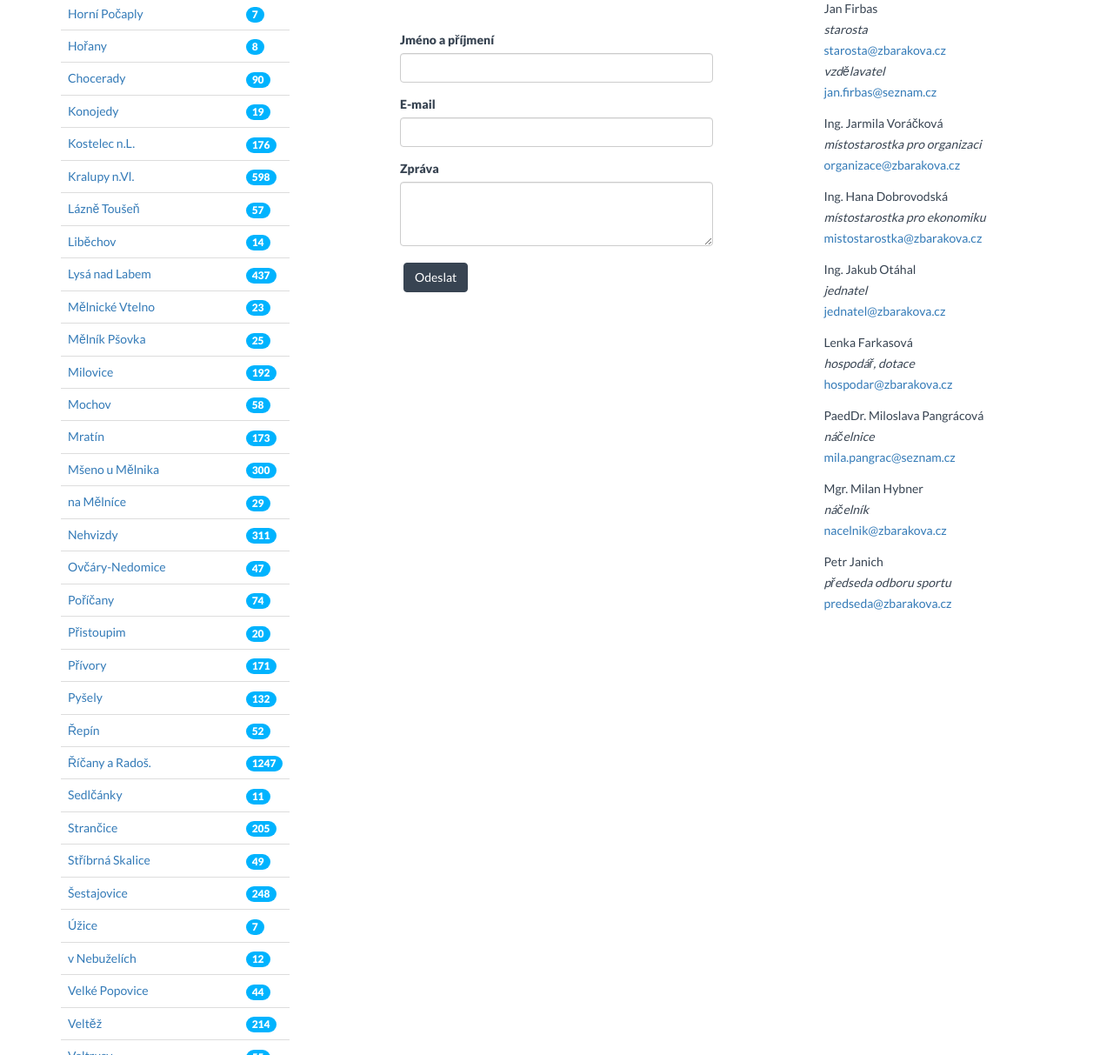
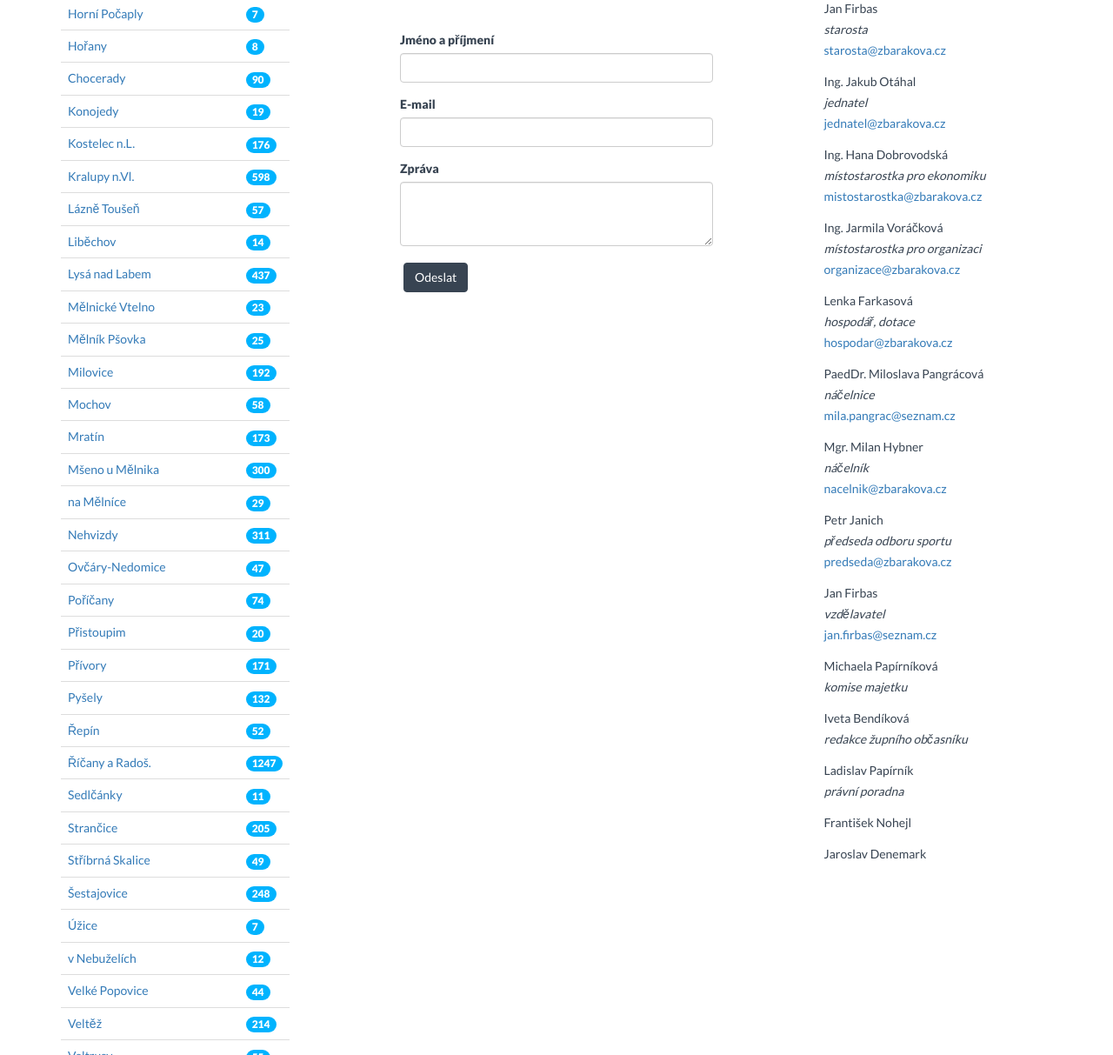
Before and after one commit to milanhybner/zbarakova.cz, a Jekyll site: the page built from kontakty.md, in a window 1280 px wide and 1400 px high, scrolled down 363 px, cut to the strip 187-1400 px from the top of the window. Shown: the whole strip at 87% size. Built offline with Jekyll 4.4.1, drawn with Linux system fonts in a browser that asks for light colours; nearby versions of some CDN libraries.

Commit message:
opraveny kontakty a akce a vytvořeny strány VO

```diff
--- a/kontakty.md
+++ b/kontakty.md
@@ -444,43 +444,78 @@ Lenka Brandová<br />
 
 <h4>Předsednictvo</h4>
 
+
 <p>
 Jan Firbas<br />
 <em>starosta</em><br />
 <a href="mailto:starosta@zbarakova.cz">starosta@zbarakova.cz</a><br />
-<em>vzdělavatel</em><br />
-<a href="mailto:jan.firbas@seznam.cz">jan.firbas@seznam.cz</a>
-</p><p>
+</p>
+<p>
+Ing. Jakub Otáhal<br />
+<em>jednatel</em><br />
+<a href="mailto:jednatel@zbarakova.cz">jednatel@zbarakova.cz</a>
+</p>
+<p>
+Ing. Hana Dobrovodská<br />
+<em>místostarostka pro ekonomiku</em><br />
+<a href="mailto:mistostarostka@zbarakova.cz">mistostarostka@zbarakova.cz</a>
+</p>
+<p>
 Ing. Jarmila Voráčková<br />
 <em>místostarostka pro organizaci</em><br />
 <a href="mailto:organizace@zbarakova.cz">organizace@zbarakova.cz</a>
-</p><p>
-Ing. Hana Dobrovodská<br />
-<em>místostarostka pro ekonomiku</em><br />
-<a href="mailto:mistostarostka@zbarakova.cz">mistostarostka@zbarakova.cz</a>
-</p><p>
-Ing. Jakub Otáhal<br />
-<em>jednatel</em><br />
-<a href="mailto:jednatel@zbarakova.cz">jednatel@zbarakova.cz</a>
-</p><p>
+</p>
+<p>
 Lenka Farkasová<br />
 <em>hospodář, dotace</em><br />
 <a href="mailto:hospodar@zbarakova.cz">hospodar@zbarakova.cz</a>
-</p><p>
+</p>
+<p>
 PaedDr. Miloslava Pangrácová<br />
 <em>náčelnice</em><br />
 <a href="mailto:mila.pangrac@seznam.cz">mila.pangrac@seznam.cz</a>
-</p><p>
+</p>
+<p>
 Mgr. Milan Hybner<br />
 <em>náčelník</em><br />
 <a href="mailto:nacelnik@zbarakova.cz">nacelnik@zbarakova.cz</a>
-</p><p>
+</p>
+<p>
 Petr Janich<br />
 <em>předseda odboru sportu</em><br />
 <a href="mailto:predseda@zbarakova.cz">predseda@zbarakova.cz</a>
 </p>
+<p>
+Jan Firbas<br />
+<em>vzdělavatel</em><br />
+<a href="mailto:jan.firbas@seznam.cz">jan.firbas@seznam.cz</a>
+</p>
+
+<p>
+Michaela Papírníková<br />
+<em>komise majetku</em>
+</p>
+
+<p>
+Iveta Bendíková<br />
+<em>redakce župního občasníku</em>
+</p>
+
+<p>
+Ladislav Papírník<br />
+<em>právní poradna</em>
+</p>
+
+<p>
+František Nohejl
+</p>
+
+<p>
+Jaroslav Denemark
+</p>
+
+
 </div>
 
-
-  </div>
 </div>
+</div>
```
Also changed, not shown: _data/akce.yaml (+14 -14 lines), slet/skladby.md (+2 -0 lines), 1 other file.
